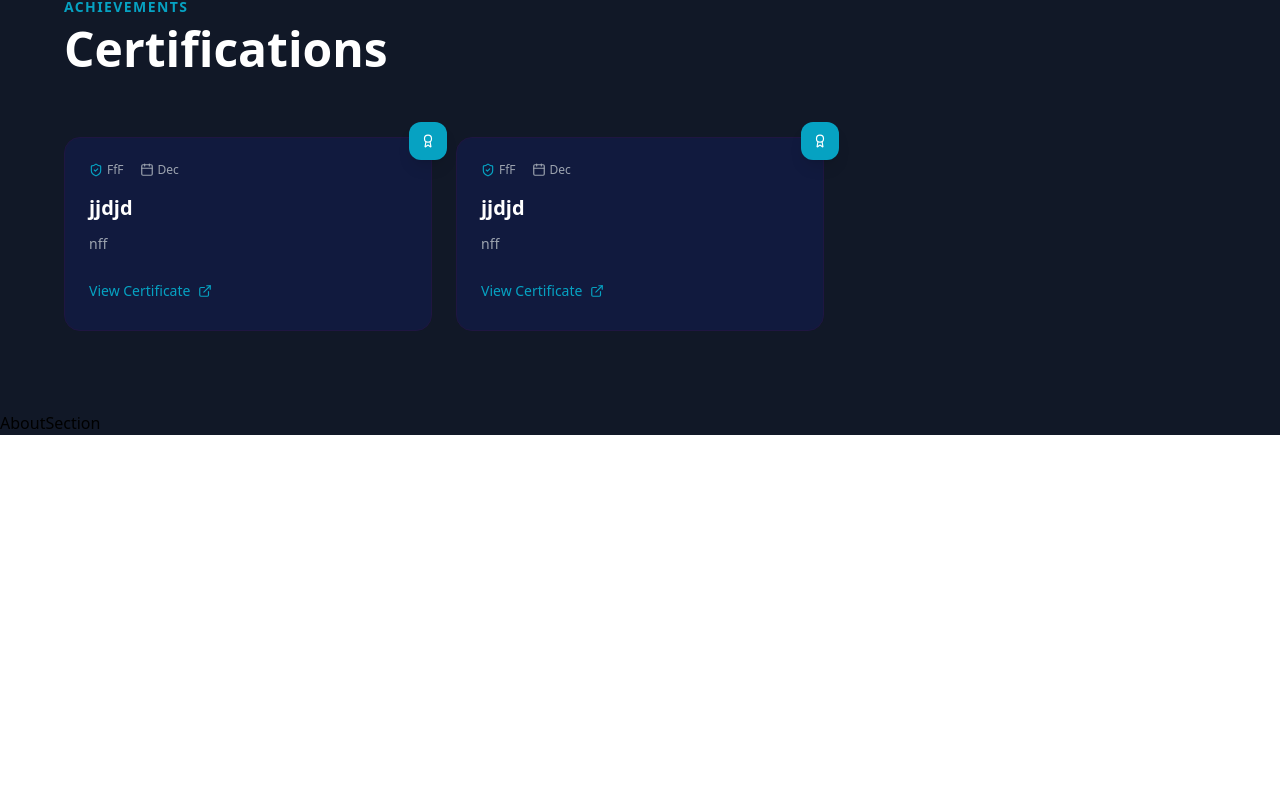
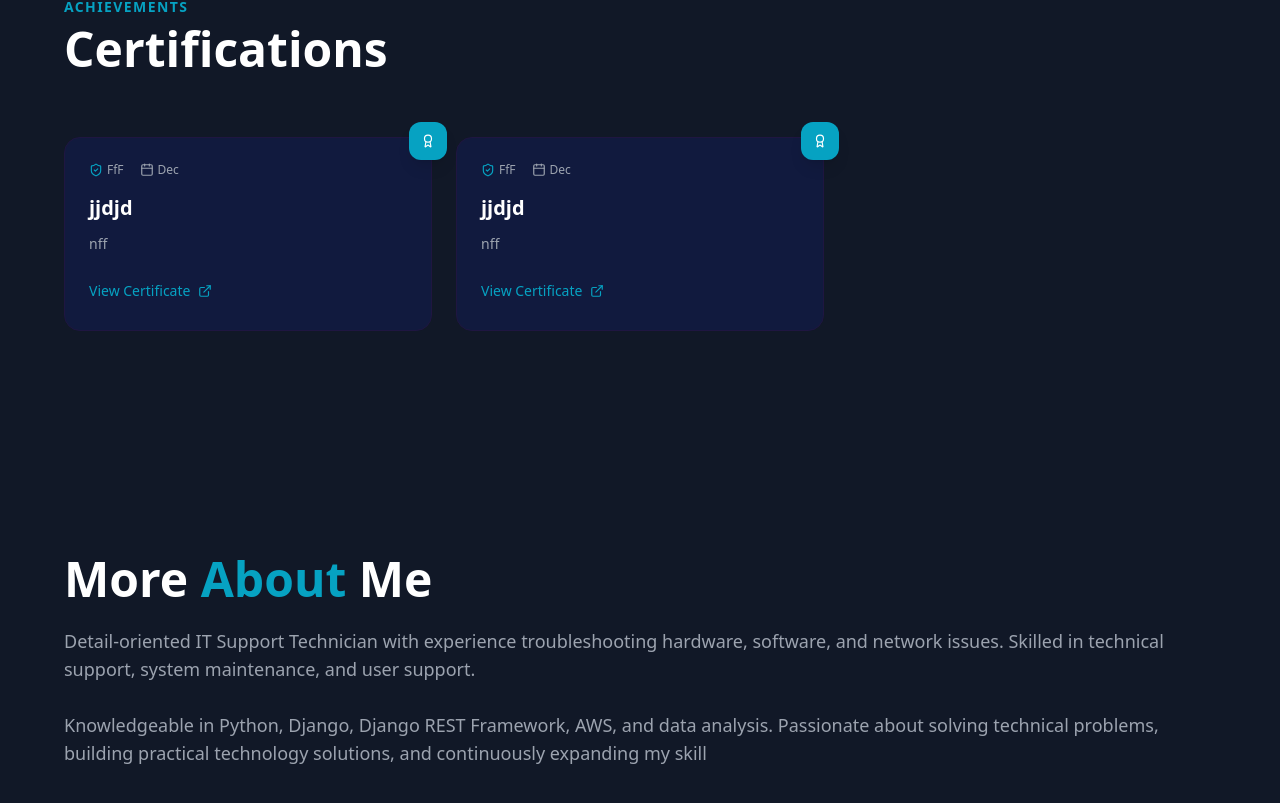
Before and after one commit to gragra-kj/GracePortfolio, a React app in the folder frontend/: page / in a window 1280 px wide. Shown: the part 1373-2176 px from the top of the page. Before the commit the page ends 1808 px from the top, so only its background shows below. Built offline with nearby package versions, Linux system fonts and the light colour scheme; the HTML template or start-up script is replaced by a standard one.

Commit message:
about section final

```diff
--- a/frontend/src/App.jsx
+++ b/frontend/src/App.jsx
@@ -129,6 +129,7 @@ import HeroSection from "./components/HeroSection";
 import Education from "./components/Education";
 import Certificate from "./components/Certificate";
 import AboutSection from "./components/AboutSection";
+import Experience from "./components/Experience";
 const App = () => {
   useEffect(()=>{
     Aos.init({
@@ -144,6 +145,7 @@ const App = () => {
       <Education/>
       <Certificate/>
       <AboutSection/>
+      <Experience/>
 
     </div>
   );
--- a/frontend/src/components/AboutSection.jsx
+++ b/frontend/src/components/AboutSection.jsx
@@ -2,8 +2,33 @@ import React from 'react'
 
 const AboutSection = () => {
   return (
-    <div>AboutSection</div>
-  )
+    <section className="text-white mt-20 relative overflow-hidden" id="about">
+      <div
+        className="max-w-7xl mx-auto px-4 md:grid-cols-2
+        gap-12 items-center py-16 xl:px-16 relative z-10"
+      >
+        <div data-aos="fade-right">
+          <h2
+            className="text-4xl md:text-5xl font-extrabold
+                text-white mb-6"
+          >
+            More <span className="text-primary">About</span> Me
+          </h2>
+          <p className='text-gray-400 text-base lg:text-lg
+          mb-10 leading-relaxed'>
+            Detail-oriented IT Support Technician with experience
+            troubleshooting hardware, software, and network issues. Skilled in
+            technical support, system maintenance, and user support.
+            <br/><br/>
+            Knowledgeable in Python, Django, Django REST Framework, AWS, and
+            data analysis. Passionate about solving technical problems, building
+            practical technology solutions, and continuously expanding my skill
+          </p>
+          <div></div>
+        </div>
+      </div>
+    </section>
+  );
 }
 
 export default AboutSection
--- a/frontend/src/components/Certificate.jsx
+++ b/frontend/src/components/Certificate.jsx
@@ -1,5 +1,6 @@
-import React from 'react'
-import Aos from 'aos';
+// import React from 'react'
+// import Aos from 'aos';
+import "aos/dist/aos.css";
 import { Award ,ShieldCheck,Calendar, ExternalLink} from 'lucide-react';
 
 const Certificate = () => {
--- a/frontend/src/components/Education.jsx
+++ b/frontend/src/components/Education.jsx
@@ -1,4 +1,4 @@
-import React, { useEffect } from "react";
+import  { useEffect } from "react";
 import AOS from "aos";
 import "aos/dist/aos.css";
 import { GraduationCap, Calendar, CheckCircle } from "lucide-react";
--- /dev/null
+++ b/frontend/src/components/Experience.jsx
@@ -0,0 +1,62 @@
+import { Cpu, Layout, Terminal } from 'lucide-react'
+import React from 'react'
+
+const Experience = () => {
+    const skills=[
+        {
+            id:1,
+            name:'Django',
+            width:'85%',
+            icon:Layout
+        },
+        {
+            id:2,
+            name:'Django',
+            width:'85%',
+            icon:Cpu
+        },
+        {
+            id:3,
+            name:'Django',
+            width:'85%',
+            icon:Terminal
+        },
+        {
+            id:4,
+            name:'Django',
+            width:'85%',
+            icon:Layout
+        }
+
+    ];
+    const experiences=[
+        {
+            id:1,
+            role:'Ict-Intern',
+            company:'KMTC',
+            date:'May 2022 - Sep 2022',
+
+        },
+        {
+            id:2,
+            role:'Ict-Intern',
+            company:'KMTC',
+            date:'May 2022 - Sep 2022',
+
+        },
+        {
+            id:3,
+            role:'Ict-Intern',
+            company:'KMTC',
+            date:'May 2022 - Sep 2022',
+
+        },
+    ]
+  return (
+    <section className=''>
+
+    </section>
+  )
+}
+
+export default Experience
```
